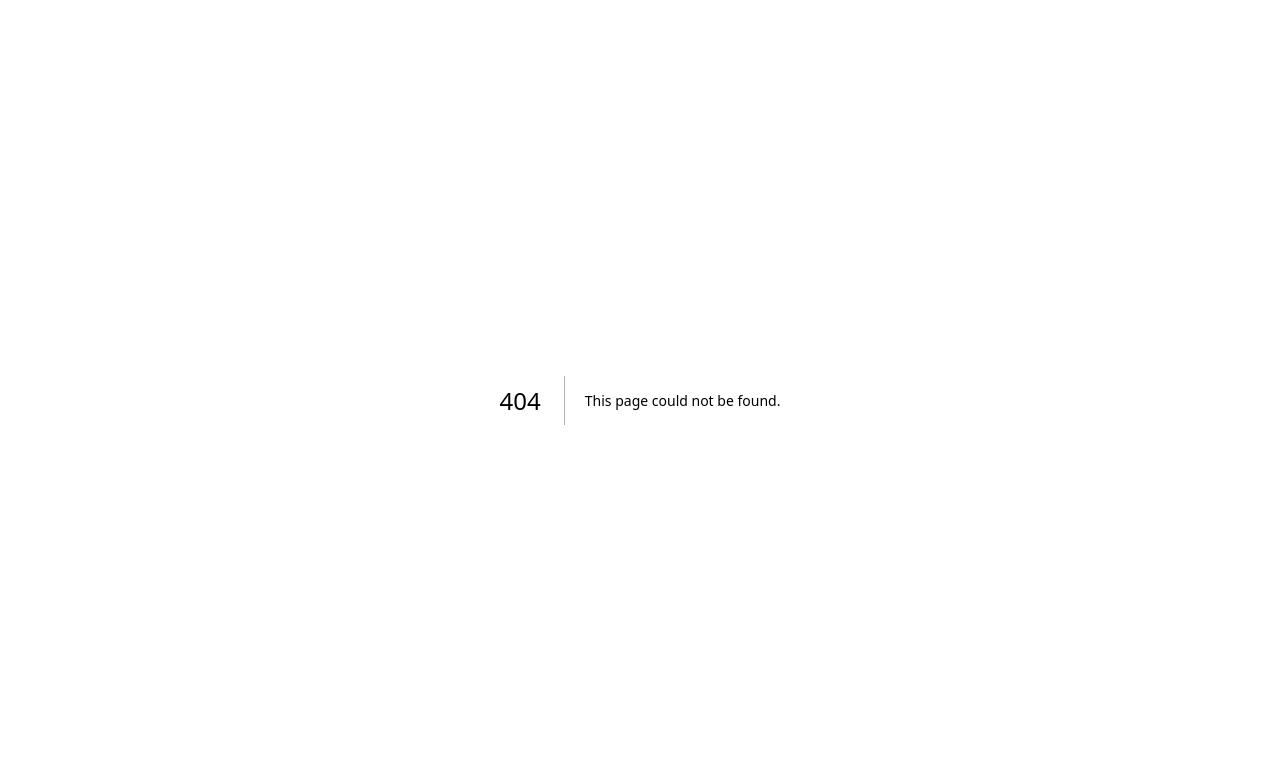
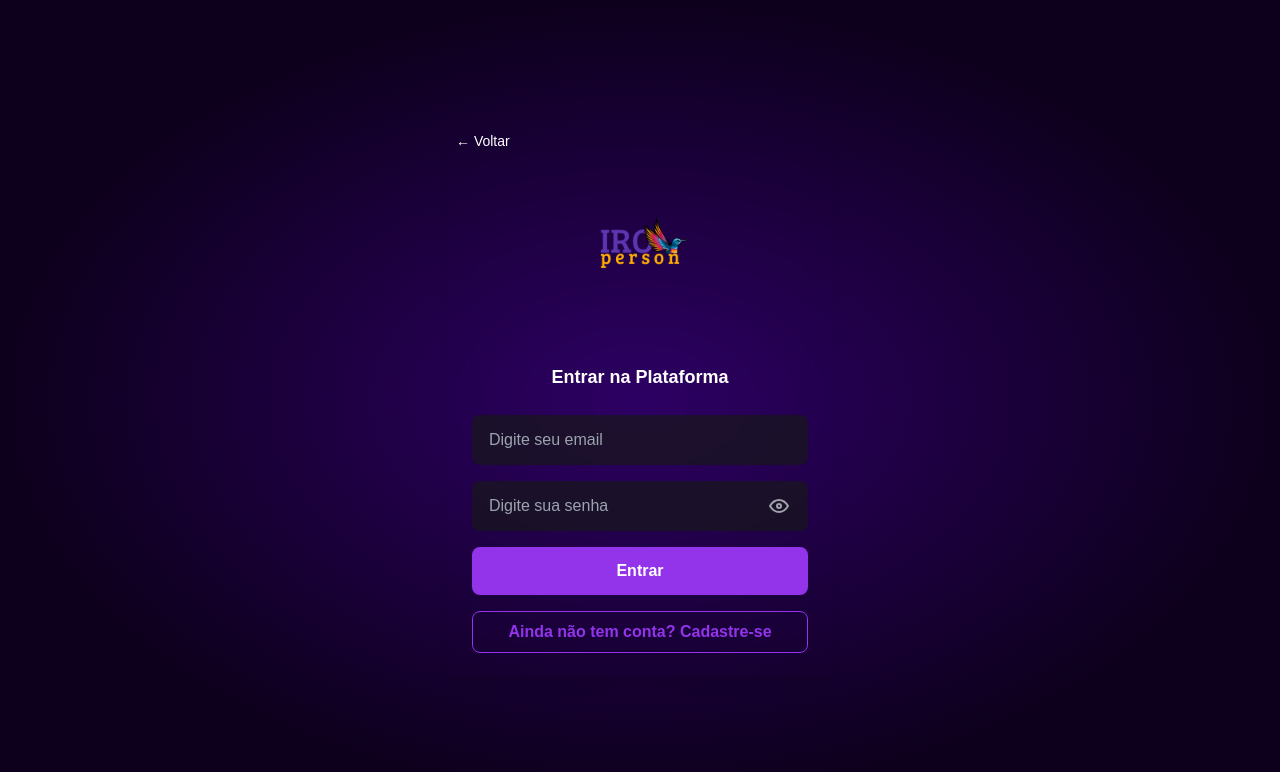
Before and after one commit to elieldiniz/Lojinha-de-personalizados, a Next.js app in the folder apps/lojaonline/: page /auth/cadastro in a window 1280 px wide. Before the commit this address had no page. Shown: the top 772 px of the page. Built offline with nearby package versions, Linux system fonts and the light colour scheme; no server answers.

Commit message:
docs: REDMIN atualization

```diff
--- a/apps/lojaonline/src/app/(paginas)/test/page.tsx
+++ b/apps/lojaonline/src/app/(paginas)/test/page.tsx
@@ -1,12 +1,13 @@
 import { useContext } from "react"
 import ContextoSessao from "@/data/contexts/ContextoSesao"
+
 export default function PaginaTest(){
 
-    useContext(ContextoSessao)
+    const {numero} = useContext(ContextoSessao)
 
     return (
         <div>
-            <h1>Test</h1>
+            <h1>{numero}</h1>
         </div>
     )
 }
--- /dev/null
+++ b/apps/lojaonline/src/app/auth/layout.tsx
@@ -0,0 +1,18 @@
+'use client'
+
+import { ReactNode } from "react";
+import ProvedorSesao from "@/data/contexts/ContextoSesao"; // Importação correta do default export
+
+interface LayoutProps {
+  children: ReactNode;
+}
+
+export default function AuthLayout({ children }: LayoutProps): JSX.Element {
+  return (
+    <div>
+      <ProvedorSesao>
+        {children}
+      </ProvedorSesao>
+    </div>
+  );
+}
--- a/apps/lojaonline/src/app/cadastro/layout.tsx
+++ /dev/null
@@ -1,10 +0,0 @@
-import  ProvedorSesão  from "@/data/contexts/ContextoSesao";
-
-// eslint-disable-next-line @typescript-eslint/no-explicit-any
-export default function Layout(props: any){
-    return (
-        <div>
-            <ProvedorSesão>{props.choeldren}</ProvedorSesão>
-        </div>
-    )
-}
--- a/apps/lojaonline/src/data/contexts/ContextoSesao.tsx
+++ b/apps/lojaonline/src/data/contexts/ContextoSesao.tsx
@@ -1,3 +1,5 @@
+'use client'
+import * as React from 'react';
 import { ReactNode, createContext } from "react";
 
 interface LayoutProps {
@@ -8,16 +10,20 @@
   numero: number;
 }
 
-// Cria o contexto com um valor padrão
+// Cria o contexto com o tipo explícito
 const ContextoSesao = createContext<SessaoContextData>({ numero: 0 });
 
-export default function ProvedorSesao({ children }: LayoutProps) {
-  // Valor que será disponibilizado no contexto
-  const valorContexto: SessaoContextData = { numero: 1000 };
+
+
+export default function ProvedorSesao({ children }: LayoutProps): JSX.Element {
+
+  const valorContexto: SessaoContextData = { numero:0 };
 
   return (
-    <ContextoSesao.Provider value={valorContexto}>
-      {children}
-    </ContextoSesao.Provider>
+    <div className='bg-black text-cyan-200 border-s-red-600' >
+          <ContextoSesao.Provider value={valorContexto}>
+            {children}
+        </ContextoSesao.Provider>
+    </div>
   );
 }
```
Also changed, not shown: apps/lojaonline/src/app/auth/cadastro/page.tsx (line endings or trailing spaces), 1 other file (tests, documents, lock files or other folders).
